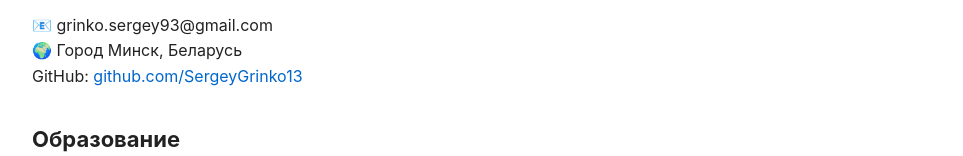
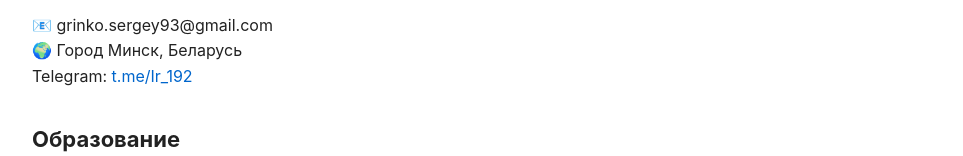
Before and after one commit to SergeyGrinko13/SergeyGrinko13.github.io, a plain HTML site: page index.html in a window 1280 px wide. Shown: the part 124-280 px from the top of the page, without its empty margins (158-1121 px from the left). Drawn offline with Linux system fonts and the light colour scheme.

Commit message:
Update index.html

```diff
--- a/index.html
+++ b/index.html
@@ -54,7 +54,7 @@
 <p>
   📧 grinko.sergey93@gmail.com<br>
   🌍 Город Минск, Беларусь<br>
-  GitHub: <a href="https://github.com/SergeyGrinko13">github.com/SergeyGrinko13</a>
+  Telegram: <a href="https://t.me/Ir_192">t.me/Ir_192</a>
 </p>
 
 <h2>Образование</h2>
```
